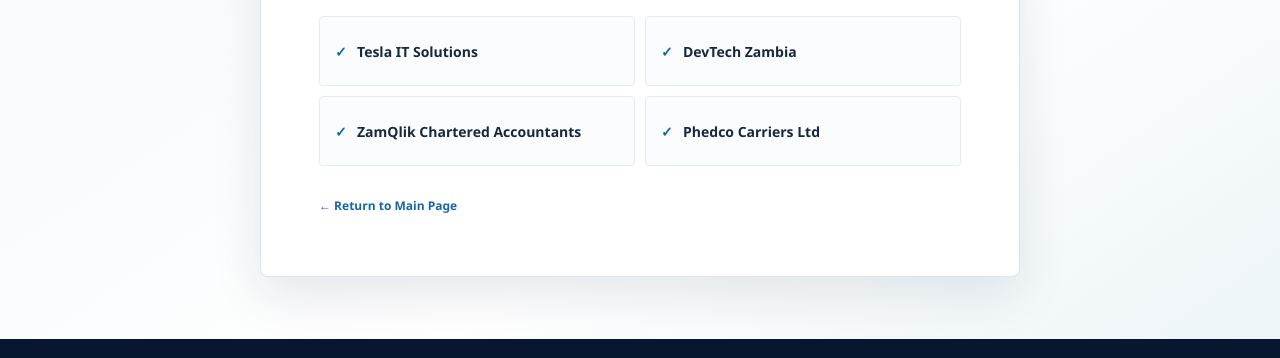
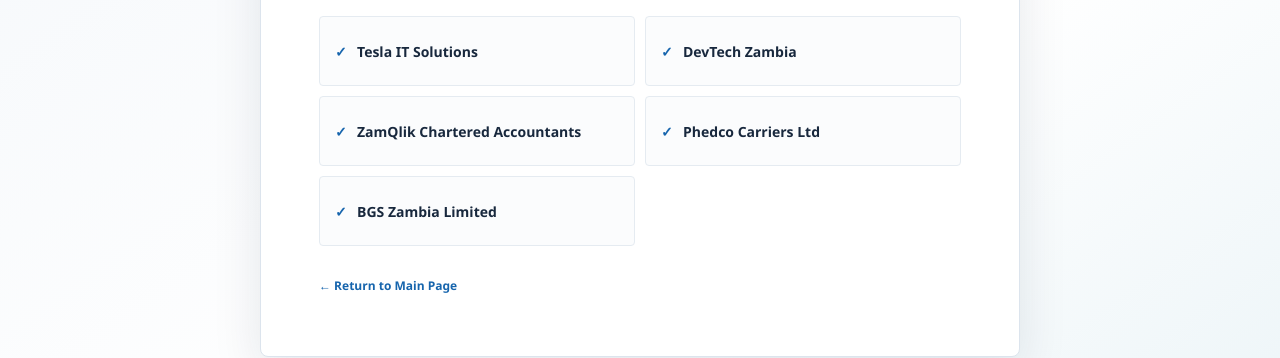
Before and after one commit to salmitzambia/salmit, a plain HTML site: page clients.html in a window 1280 px wide. Shown: the part 303-661 px from the top of the page. Drawn offline with Linux system fonts and the light colour scheme.

Commit message:
Add BGS Zambia to client list

```diff
--- a/clients.html
+++ b/clients.html
@@ -33,7 +33,7 @@
           <span class="content-line"></span>
         </div>
         <h1>Our Clients</h1>
-        <div><ol class="clients-list"><li>Tesla IT Solutions</li><li>DevTech Zambia</li><li>ZamQlik Chartered Accountants</li><li>Phedco Carriers Ltd</li></ol></div>
+        <div><ol class="clients-list"><li>Tesla IT Solutions</li><li>DevTech Zambia</li><li>ZamQlik Chartered Accountants</li><li>Phedco Carriers Ltd</li><li>BGS Zambia Limited</li></ol></div>
         <a class="return-link" href="index.html">&#8592; Return to Main Page</a>
       </article>
     </section>
```
